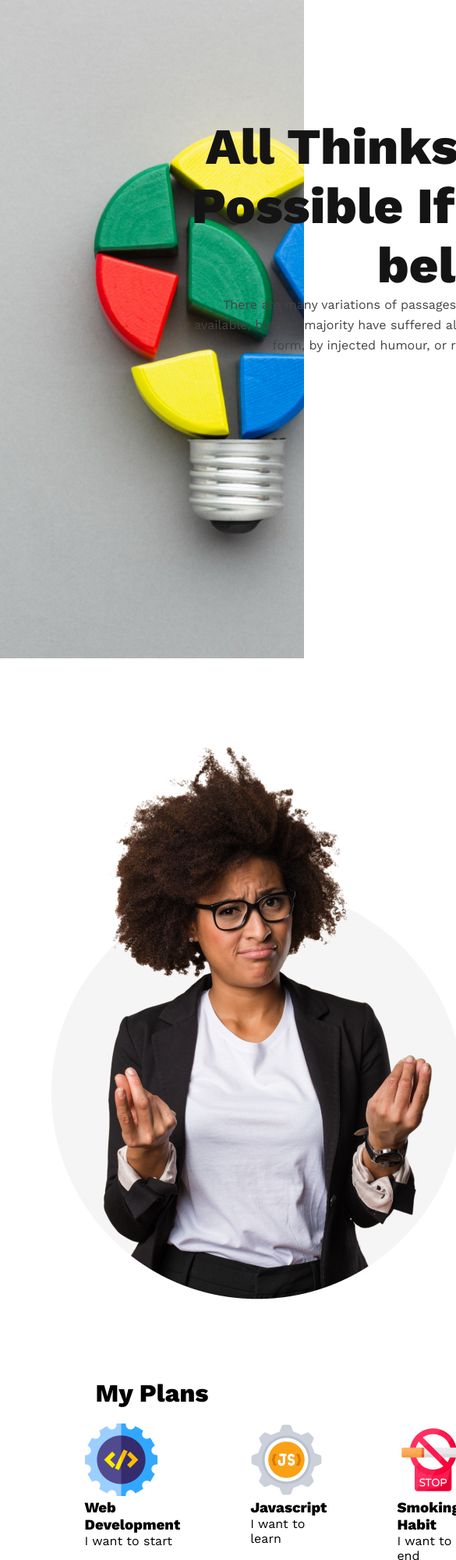
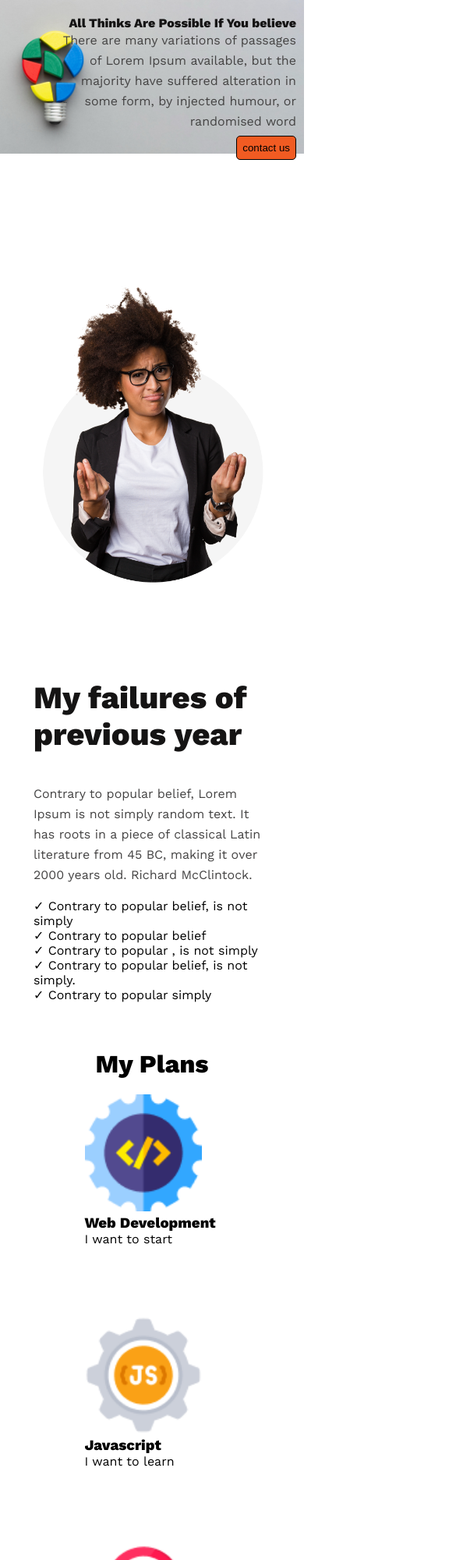
Before and after one commit to kazifahim7/new-year-new-me, a plain HTML site: page index.html in a window 390 px wide. Shown: the top 2000 px of the page at 78% size, 585 px wide, since content can reach past the window. Drawn offline with nearby package versions, Linux system fonts and the light colour scheme.

Commit message:
responsive done

```diff
--- a/index.html
+++ b/index.html
@@ -30,7 +30,7 @@
 
     </header>
     <main>
-        <section class="failure-section">
+        <section class="failure-section ">
             <div class="failure-image">
                 <img src="images/person.png" alt="">
 
@@ -59,27 +59,27 @@
         </section>
 
 
-        <h1 style="text-align: center;">My Plans</h1>
+        <h1  style="text-align: center;">My Plans</h1>
         <section class="plan">
 
 
             <div>
-                <img src="images/icons/web.png" alt="">
+                <img id="web" src="images/icons/web.png" alt="">
                 <h3>Web Development</h3>
                 <p>I want to start</p>
             </div>
             <div>
-                <img src="images/icons/js.png" alt="">
+                <img id="web"  src="images/icons/js.png" alt="">
                 <h3>Javascript</h3>
                 <p>I want to learn</p>
             </div>
             <div>
-                <img src="images/icons/smoke.png" alt="">
+                <img id="web"  src="images/icons/smoke.png" alt="">
                 <h3>Smoking Habit</h3>
                 <p>I want to end</p>
             </div>
             <div>
-                <img src="images/icons/ecom.png" alt="">
+                <img id="web"  src="images/icons/ecom.png" alt="">
                 <h3>ecommerce</h3>
                 <p>I want to develop</p>
             </div>
@@ -125,16 +125,11 @@
             <div class="subscribe">
                 <h4 class="tile">Subscribe</h4>
                 <br>
-
                 <input id="put"  type="text" placeholder="your name">
                 <br>
                 <button class="last-btn">Subscribe</button>
-
             </div>
          </footer>
-
-
-
     </main>
 
 
--- a/style.css
+++ b/style.css
@@ -215,3 +215,68 @@ body {
 ul {
     list-style-type: none;
 }
+.hide{
+    display: none;
+}
+#web{
+    width: 100%;
+}
+
+@media screen and (max-width: 576px) {
+    .header{
+        width: 100%;
+        height: 300px;
+        background-size: contain;
+    }
+
+    .container{
+       max-width: 300px;
+        text-align: right;
+        margin-left: auto;
+        padding-top: 20px;
+        margin-right: 10px;
+    }
+    .header-title{
+        font-size: 1em;
+    }
+    ..header-description {
+        line-height: 16px;
+    }
+    .btn-primary{
+        margin-top: 5px;
+        padding: 7px;
+        margin-bottom: 5px;
+        border: 1px solid;
+
+    }
+    .failure-section{
+        flex-direction: column;
+
+    }
+   .failure-image,img{
+    width: 100%;
+   }
+   .plan{
+    flex-direction: column;
+   }
+   #web{
+    width: 150px;
+    height: 150px;
+}
+.image-section{
+    width: 100%;
+
+
+}
+.future{
+    flex-direction: column;
+    width: 350px;
+}
+.future-description{
+    width: 100%;
+}
+.tile{
+    padding-top: 25px;
+}
+
+}
```
